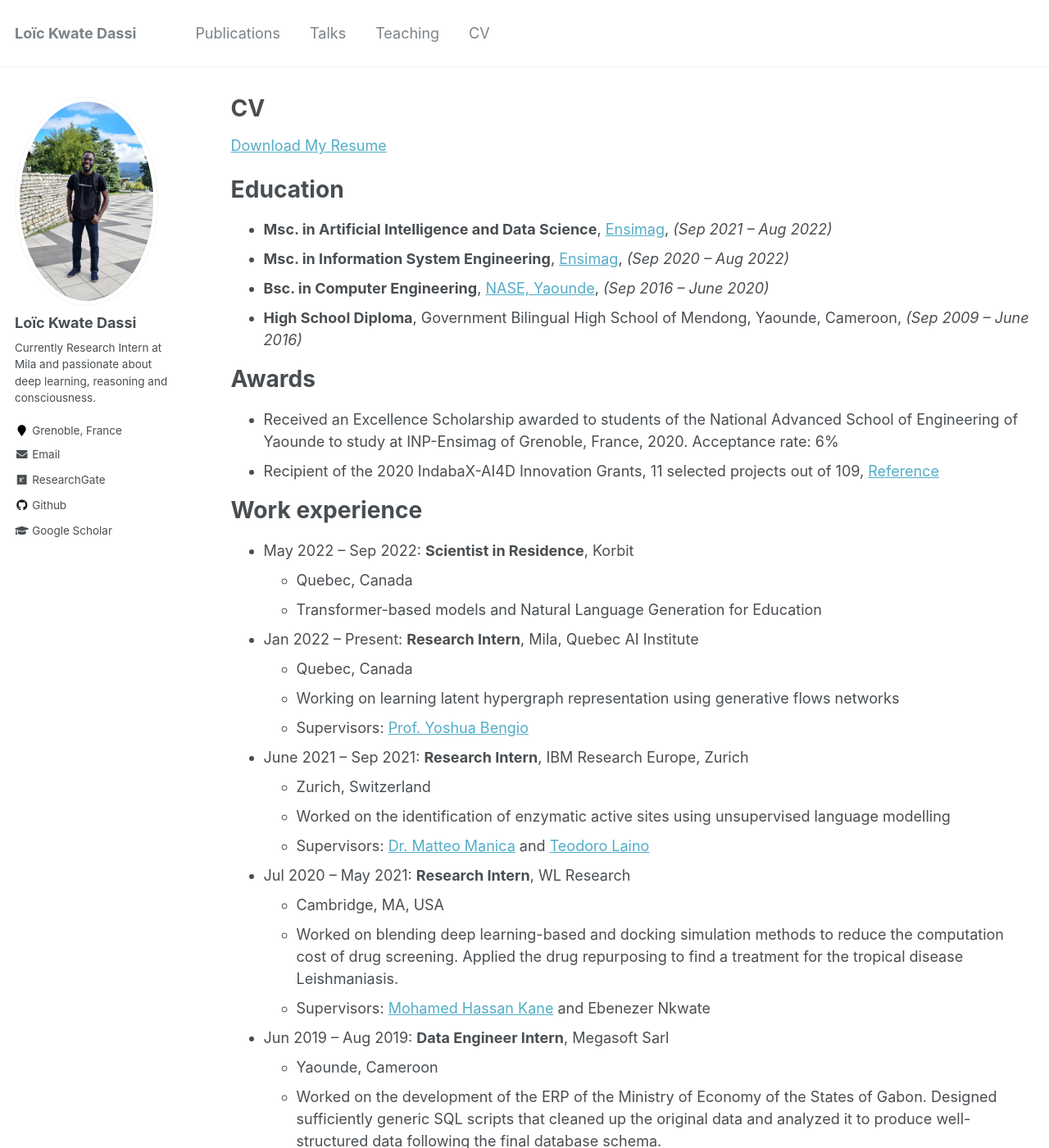
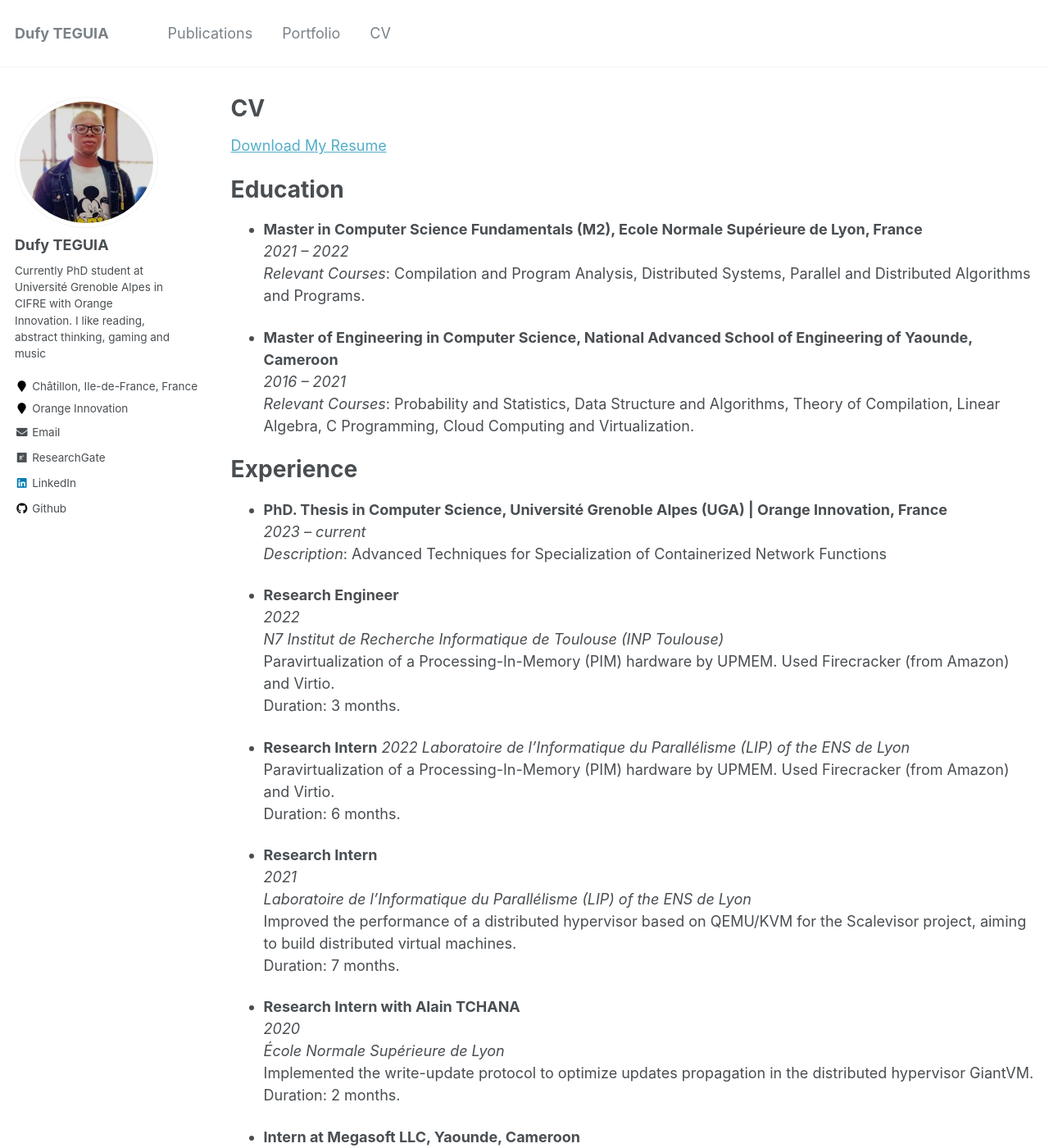
Before and after one commit to winner40/winner40.github.io, a Jekyll site: the page built from _pages/cv.md, in a window 1280 px wide and 1400 px high. Shown: the whole window at 82% size. Built offline with Jekyll 4.4.1, drawn with Linux system fonts in a browser that asks for light colours; a file with an impossible date is left out; some of the changed text lies outside the part shown.

Commit message:
added things in github.io

```diff
--- a/_config.yml
+++ b/_config.yml
@@ -7,13 +7,13 @@
 
 # Site Settings
 locale                   : "en-US"
-title                    : "Loïc Kwate Dassi"
+title                    : "Dufy TEGUIA"
 title_separator          : "-"
-name                     : &name "Loïc Kwate Dassi"
-description              : &description "Research Intern at Mila"
-url                      : "https://lkwate.github.io" # the base hostname & protocol for your site e.g. "https://mmistakes.github.io"
+name                     : &name "Dufy TEGUIA"
+description              : &description "PhD student at Université Grenoble Alpes | Orange Innovation"
+url                      : "https://brisco007.github.io" # the base hostname & protocol for your site e.g. "https://mmistakes.github.io"
 baseurl                  : "" # the subpath of your site, e.g. "/blog"
-repository               : "lkwate/lkwate.github.io"
+repository               : "brisco007/brisco007.github.io"
 teaser                   :  # filename of teaser fallback teaser image placed in /images/, .e.g. "500x300.png"
 breadcrumbs              : false # true, false (default)
 words_per_minute         : 160
@@ -57,7 +57,7 @@ yandex_site_verification :
 
 # Social Sharing
 twitter:
-  username               : &twitter "KwateLoic"
+  username               :
 facebook:
   username               :
   app_id                 :
@@ -80,15 +80,15 @@ analytics:
 
 # Site Author
 author:
-  name             : "Loïc Kwate Dassi"
+  name             : "Dufy TEGUIA"
   avatar           : "profile.jpg"
-  bio              : "Currently Research Intern at Mila and passionate about deep learning, reasoning and consciousness."
-  location         : "Grenoble, France"
-  employer         :
+  bio              : "Currently PhD student at Université Grenoble Alpes in CIFRE with Orange Innovation. I like reading, abstract thinking, gaming and music"
+  location         : "Châtillon, Ile-de-France, France"
+  employer         : "Orange Innovation"
   pubmed           :  #"https://www.ncbi.nlm.nih.gov/pubmed/?term=john+snow"
-  googlescholar    : "https://scholar.google.com/citations?user=UURE9l0AAAAJ&hl=en"
-  email            : "kwatedassiloic@gmail.com"
-  researchgate     : "https://www.researchgate.net/profile/Loic-Kwate-Dassi"
+  googlescholar    :
+  email            : "dteguia396@gmail.com"
+  researchgate     : "https://www.researchgate.net/profile/Dufy-Teguia"
   uri              :
   bitbucket        :
   codepen          :
@@ -96,20 +96,20 @@ author:
   flickr           :
   facebook         :
   foursquare       :
-  github           : "/lkwate"
+  github           : "/brisco007"
   google_plus      :
   keybase          :
   instagram        :
   impactstory      : #"https://profiles.impactstory.org/u/xxxx-xxxx-xxxx-xxxx"
   lastfm           :
-  linkedin         :
+  linkedin         : "https://www.linkedin.com/in/dufy-teguia-418042145/"
   orcid            : #"http://orcid.org/yourorcidurl"
   pinterest        :
   soundcloud       :
   stackoverflow    :
   steam            :
   tumblr           :
-  twitter          : &twitter
+  twitter          :
   vine             :
   weibo            :
   xing             :
--- a/_data/navigation.yml
+++ b/_data/navigation.yml
@@ -3,14 +3,14 @@ main:
   - title: "Publications"
     url: /publications/
 
-  - title: "Talks"
-    url: /talks/
+#  - title: "Projects"
+#    url: /projects/
 
-  - title: "Teaching"
-    url: /teaching/
+#  - title: "Teaching"
+#    url: /teaching/
 
-#  - title: "Portfolio"
-#    url: /portfolio/
+  - title: "Portfolio"
+    url: /portfolio/
 
 #  - title: "Blog Posts"
 #    url: /year-archive/
--- a/_pages/cv.md
+++ b/_pages/cv.md
@@ -7,111 +7,113 @@ redirect_from:
   - /resume
 ---
 
-[Download My Resume](https://lkwate.github.io/files/PhD_CV.pdf)
+[Download My Resume](https://brisco007.github.io/files/Dufy_Teguia_CV.pdf)
 
 Education
 ======
-* **Msc. in Artificial Intelligence and Data Science**, [Ensimag](https://ensimag.grenoble-inp.fr/), *(Sep 2021 -- Aug 2022)*
-* **Msc. in Information System Engineering**, [Ensimag](https://ensimag.grenoble-inp.fr/), *(Sep 2020 -- Aug 2022)*
-* **Bsc. in Computer Engineering**, [NASE, Yaounde](https://www.polytechnique.cm/), *(Sep 2016 -- June 2020)*
-* **High School Diploma**, Government Bilingual High School of Mendong, Yaounde, Cameroon, *(Sep 2009 -- June 2016)*
+- **Master in Computer Science Fundamentals (M2), Ecole Normale Supérieure de Lyon, France**
+  *2021 -- 2022*
+  *Relevant Courses*: Compilation and Program Analysis, Distributed Systems, Parallel and Distributed Algorithms and Programs.
 
-Awards
+- **Master of Engineering in Computer Science, National Advanced School of Engineering of Yaounde, Cameroon**
+  *2016 -- 2021*
+  *Relevant Courses*: Probability and Statistics, Data Structure and Algorithms, Theory of Compilation, Linear Algebra, C Programming, Cloud Computing and Virtualization.
+
+Experience
 ======
-* Received an Excellence Scholarship awarded to students of the National Advanced School of Engineering of Yaounde to study
-at INP-Ensimag of Grenoble, France, 2020. Acceptance rate: 6%
-* Recipient of the 2020 IndabaX-AI4D Innovation Grants, 11 selected projects out of 109, [Reference](https://deeplearningindaba.com/blog/2020/09/recipients-of-the-2020-indabax-ai4d-innovation-grants/)
+- **PhD. Thesis in Computer Science, Université Grenoble Alpes (UGA) | Orange Innovation, France**
+  *2023 -- current*
+  *Description*: Advanced Techniques for Specialization of Containerized Network Functions
 
-Work experience
+- **Research Engineer**
+  *2022*
+  *N7 Institut de Recherche Informatique de Toulouse (INP Toulouse)*
+  Paravirtualization of a Processing-In-Memory (PIM) hardware by UPMEM. Used Firecracker (from Amazon) and Virtio.
+  Duration: 3 months.
+
+- **Research Intern**
+  *2022*
+  *Laboratoire de l'Informatique du Parallélisme (LIP) of the ENS de Lyon*
+  Paravirtualization of a Processing-In-Memory (PIM) hardware by UPMEM. Used Firecracker (from Amazon) and Virtio.
+  Duration: 6 months.
+
+- **Research Intern**
+  *2021*
+  *Laboratoire de l'Informatique du Parallélisme (LIP) of the ENS de Lyon*
+  Improved the performance of a distributed hypervisor based on QEMU/KVM for the Scalevisor project, aiming to build distributed virtual machines.
+  Duration: 7 months.
+
+- **Research Intern with Alain TCHANA**
+  *2020*
+  *École Normale Supérieure de Lyon*
+  Implemented the write-update protocol to optimize updates propagation in the distributed hypervisor GiantVM.
+  Duration: 2 months.
+
+- **Intern at Megasoft LLC, Yaounde, Cameroon**
+  *2019*
+  Implemented a mechanism for uploading/downloading large files securely to/from the company's server.
+  Duration: 2 months.
+
+Grants
 ======
-* May 2022 -- Sep 2022: **Scientist in Residence**, Korbit
-  * Quebec, Canada
-  * Transformer-based models and Natural Language Generation for Education
+- **2021**
+  Awarded the Ampere Scholarship from the École Normale Supérieure de Lyon for the Computer Science Fundamentals Master program.
 
-* Jan 2022 -- Present: **Research Intern**, Mila, Quebec AI Institute
-  * Quebec, Canada
-  * Working on learning latent hypergraph representation using generative flows networks
-  * Supervisors: [Prof. Yoshua Bengio](https://yoshuabengio.org/)
+Certifications
+======
+- **2020**
+  Google Cloud Infrastructure Fundamentals: Core Infrastructure. Awarded by Google on Coursera.
 
-* June 2021 -- Sep 2021: **Research Intern**, IBM Research Europe, Zurich
-  * Zurich, Switzerland
-  * Worked on the identification of enzymatic active sites using unsupervised language modelling
-  * Supervisors: [Dr. Matteo Manica](https://researcher.watson.ibm.com/researcher/view.php?person=zurich-TTE) and [Teodoro Laino](https://researcher.watson.ibm.com/researcher/view.php?person=zurich-TEO)
+Miscellaneous Experience
+======
+## Awards and Achievements
+- **2022**
+  Winner of the Unikraft Lyon Hackathon, focusing on a unikernel named Unikraft at ENS de Lyon.
 
-* Jul 2020 -- May 2021: **Research Intern**, WL Research
-  * Cambridge, MA, USA
-  * Worked on blending deep learning-based and docking simulation methods to reduce the computation cost of drug screening. Applied the drug repurposing to find a treatment for the tropical disease Leishmaniasis.
-  * Supervisors: [Mohamed Hassan Kane](https://golden.com/wiki/Mohamed_Hassan_Kane-XKVRKV8) and Ebenezer Nkwate
+- **2021**
+  CSV Seminar: Cloud, Storage, and Virtualisation, ENSTA Bretagne, Brest, France. Presented ongoing work on the performance of a distributed hypervisor to other French research teams in a 2-day workshop.
 
-* Jun 2019 -- Aug 2019: **Data Engineer Intern**, Megasoft Sarl
-  * Yaounde, Cameroon
-  * Worked on the development of the ERP of the Ministry of Economy of the States of Gabon. Designed sufficiently generic SQL scripts that cleaned up the original data and analyzed it to produce well-structured data following the final database schema.
-  * Supervisors: Moukouop Ibrahim
+- **2019**
+  Huawei Seeds for the Future, Cameroon. Participated in a 2-week program at Huawei’s Headquarters to learn about Chinese culture and Cloud computing.
 
-* Jun 2017 -- Aug 2019: **Risk Management Intern**, Polytech Valor
-  * Yaounde, Cameroon
-  * Learning and application of risk detection strategies in project management.
-  * Supervisors: Moukouop Ibrahim
+## Volunteer Experience
 
-Open-Source Contributions
-======
-* Huggingface
-  * [Legal-BigBird-EurLex](https://huggingface.co/lkwate/legal-bigbird-eurlex)
-  * [Legal-BigBird-US](https://huggingface.co/lkwate/legal-bigbird-us)
-  * [Roberta-base-MNLI](https://huggingface.co/lkwate/roberta-base-mnli)
-
-Projects
-======
-* **Natural Language Inference with Commonsense knowledge Graph** *Ongoing*
-  * Tools: Pytorch, CSKG, Transformers
-  * [Repository](https://github.com/lkwate/nli-cskg)
-
-* **Using Dependency Graph for Natural Language Inference** *Ongoing*
-  * Tools: Pytorch, Spacy, Transformers
-  * [Repository](https://github.com/lkwate/knowledge-graph-nli)
-
-* **Legal Information Retrieval**
-  * Tools: Pytorch, BigBird, Transformers
-  * [Repository](https://github.com/lkwate/legal-information-retrieval)
-
-* **Neural Question Generation**
-  * Tools: Pytorch, Transformers, (NLP & RL)
-  * [Repository](https://lkwate.github.io/neural-question-generation/)
-
-* **Lado**
-  * Tools: Java, MySQL, JOOQ, PHP
-  * [Repository, Java](https://github.com/lkwate/lado), [Repository, PHP](https://lkwate.github.io/generic-model-yii2/)
-  * Accelerate the development of application to perform basic CRUD operations
+- **2020**
+  Academic Orientation Conference: Participated in the organization of an event aimed at helping students choose their field of study at my school.
 
 Skills
 ======
-* AI: PyTorch, Numpy, Jax, Tensorflow, Huggingface Transformers
-* Software Engineering: Python3, Java, PyTest, JUnit
-* Operating System: C/C++
-* Priors: HTML, CSS, Javascript
+## Languages
+- French: Native
+- English: C1 (IELTS Score: 7.5/9)
 
-Languages
-======
-* French (Native)
-* English (Intermediate)
+## Software Engineering
+- Java
+- Rust
+- Design Patterns
+- C
+- C++
+- Python
+- Unit Tests
+- Git
+
+## Systems and Cloud Computing
+- Linux
+- Linux Kernel
+- Virtualization
+- Cloud Computing
+- MicroVMs
+- Firecracker
+- QEMU
+- KVM
+- Virtio
+
+## Miscellaneous
+- Team Collaboration
+- Initiative Spirit
+- Hypothesis Formulation and Verification
+- Report Writing
 
 Extra Curriculum
 ======
-* Mentor of the AI-Mentoring Group initiative at ENSPY. The group aim at guiding enthusiatic freshmen who want to evolve in AI on reading and critic scientific literature and worked on AI-related projects.
-* Statutory Auditor during the Learning Journey of the first-year students' NASE '21
-
-Certifications
-======
-* [NVIDIA UNIVERSITY AMBASSADOR CERTIFICATE](https://courses.nvidia.com/certificates/16d34e9c570c4539b39be14db46912a5/), [Building Transformer-Based Natural Language Processing Applications (Instructor Materials)](https://courses.nvidia.com/certificates/1d3b124a483f4c778be0f38306ac72ff/), [Building Transformer-Based Natural Language Processing Applications](https://courses.nvidia.com/certificates/793f7760e7b749a083763cb3a1c6b0d8/), [DLI Platform Course for Instructors](https://courses.nvidia.com/certificates/02ba5cda42e2473f8b6cb0777f757bb4/)
-* [Write Professional Emails in English](https://www.coursera.org/account/accomplishments/certificate/G8AMB39SQPAC)
-* [Sentiment Analysis with Deep Learning using BERT](https://www.coursera.org/account/accomplishments/certificate/CNTPCRL2FDAM), [Traffic Sign Classification Using Deep Learning in Python/Keras](https://www.coursera.org/account/accomplishments/certificate/Z8MP7UBF5CRH), [Image Denoising Using AutoEncoders in Keras and Python](https://www.coursera.org/account/accomplishments/certificate/A5PH2ZCTGR4N), [Work in Command Line in Linux](https://www.coursera.org/account/accomplishments/certificate/AHZBNNB87PP8), [Git + GitHub for Open Source Collaboration](https://www.coursera.org/account/accomplishments/certificate/ERZ8TY7MMNQT)
-* [Machine Learning for Trading Specialization](https://www.coursera.org/account/accomplishments/specialization/certificate/47AF2A6LRGX4)
-* [Trading Strategies in Emerging Markets Specialization](https://www.coursera.org/account/accomplishments/specialization/certificate/JNSKZWFZ2JYS)
-* [AI for Medicine Specialization](https://www.coursera.org/account/accomplishments/specialization/certificate/NZY5UAY2LZGE)
-* [Foundational Finance for Strategic Decision Making](https://www.coursera.org/account/accomplishments/specialization/MQ8SG5L7PDRT)
-* [Deep Learning Specialization](https://www.coursera.org/account/accomplishments/specialization/T5625DJ9A4NV)
-* [Python Bacis](https://www.coursera.org/account/accomplishments/verify/BD2FBG4SV6A2)
-* [Learning How to Learn: Powerful mental tools to help you master tough subjects](https://www.coursera.org/account/accomplishments/verify/BJCS25ARLPXU)
-* [Introduction to Oriented-Object-Programming Java](https://www.coursera.org/account/accomplishments/verify/6TG9VSDFYRKE)
-* [Machine Learning Foundations](https://www.coursera.org/account/accomplishments/verify/78SRMYNT7WRV), [Machine Learning: Regression](https://www.coursera.org/account/accomplishments/verify/D2CD2WEW73D5)
-* [Scientific Computing and Python for Data Science : Unit I](https://wqu.thedataincubator.com/certificate/4716934381699072)
+* Mentor of L3 student at Université de Dschang (Cameroun)
```
Also changed, not shown: _pages/about.md (+17 -15 lines), _publications/2021-05-10-paper-3.md (deleted, +0 -14 lines), _publications/2021-08-10-paper-4.md (deleted, +0 -14 lines), _publications/2021-11-17-paper-2.md (deleted, +0 -14 lines), _publications/2021-12-10-paper-1.md (+9 -8 lines), _publications/2021-12-10-paper-5.md (deleted, +0 -14 lines), images/profile.jpg, 10 other files.
